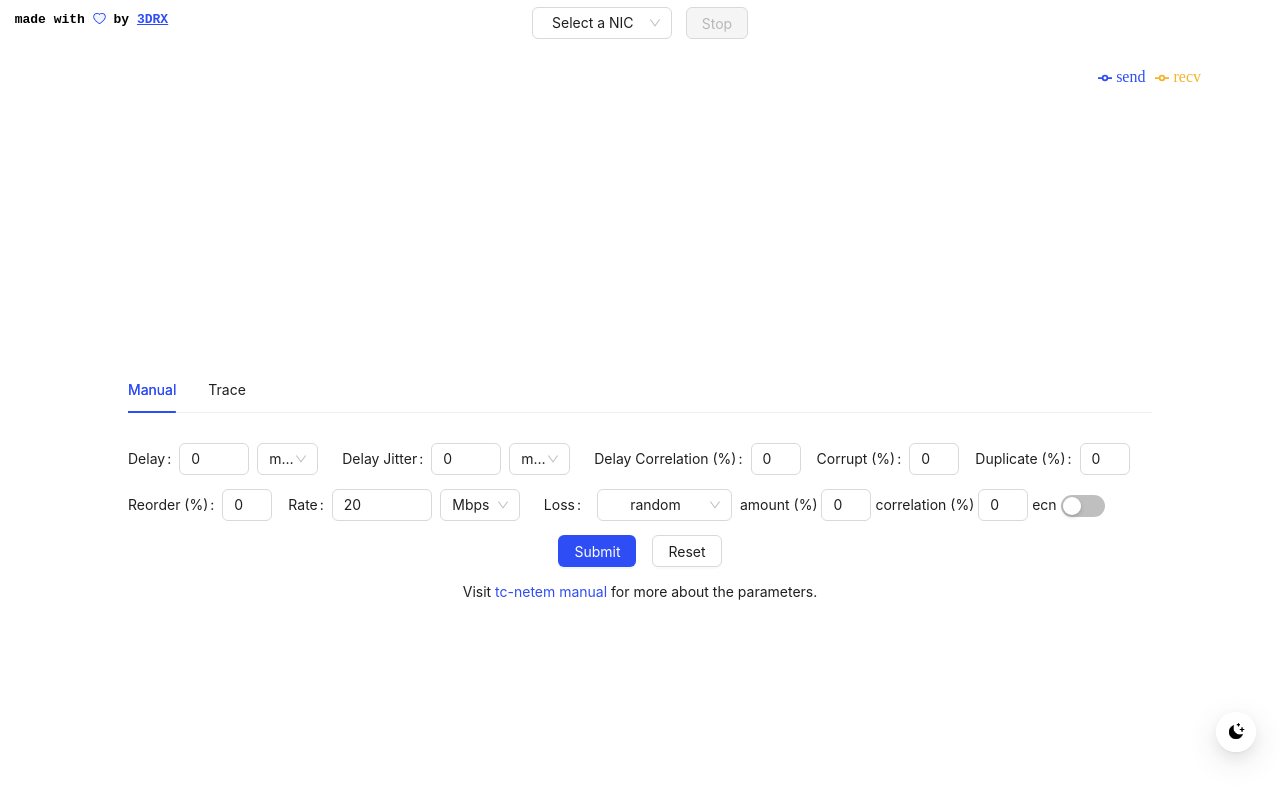
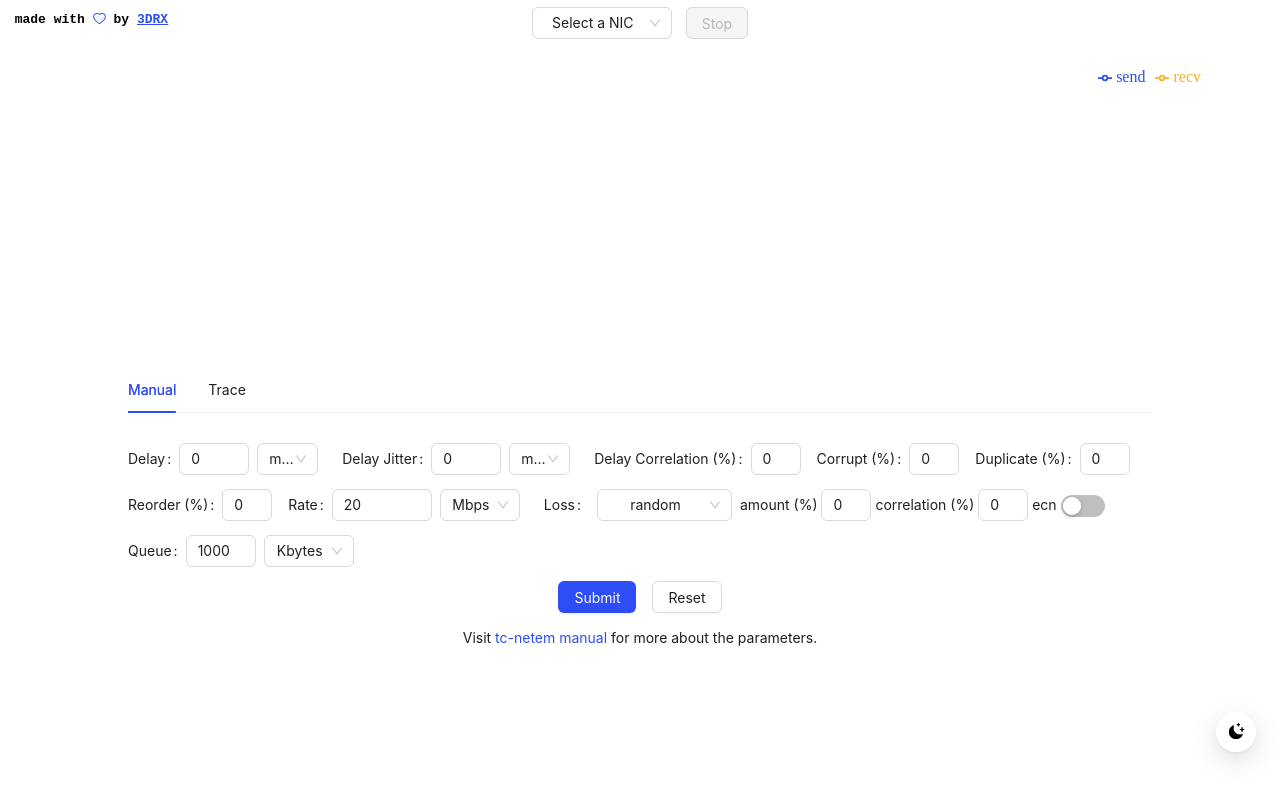
Before and after one commit to 3DRX/tcctl, a React (Vite) app in the folder webui/: page / in a window 1280 px wide. Built offline with nearby package versions, Linux system fonts and the light colour scheme; no server answers.

Commit message:
feat: support pfifo and bfifo queue

```diff
--- a/webui/index.html
+++ b/webui/index.html
@@ -3,7 +3,7 @@
   <head>
     <meta charset="UTF-8" />
     <meta name="viewport" content="width=device-width, initial-scale=1.0" />
-    <title>tcctl 0.2.5</title>
+    <title>tcctl 0.2.6</title>
   </head>
   <body>
     <div id="root"></div>
--- a/webui/package.json
+++ b/webui/package.json
@@ -1,7 +1,7 @@
 {
   "name": "tcctl_webui",
   "private": true,
-  "version": "0.2.5",
+  "version": "0.2.6",
   "type": "module",
   "scripts": {
     "dev": "vite",
--- /dev/null
+++ b/webui/src/components/FormSubComponents/QueueInput.tsx
@@ -0,0 +1,54 @@
+import { useState } from "react";
+import { Buffer, QueueInputProps, QueueValue } from "../FormUtils";
+import { Input, Select } from "antd";
+
+const { Option } = Select;
+
+export const QueueInput: React.FC<QueueInputProps> = ({
+  value = {},
+  onChange,
+}) => {
+  const [number, setNumber] = useState<number>(0);
+  const [unit, setUnit] = useState<Buffer>("Kbytes");
+
+  const triggerChange = (changedValue: QueueValue) => {
+    onChange?.({ number, unit: unit, ...value, ...changedValue });
+  };
+
+  const onNumberChange = (e: React.ChangeEvent<HTMLInputElement>) => {
+    const newNumber = parseInt(e.target.value || "0", 10);
+    if (Number.isNaN(number)) {
+      return;
+    }
+    if (!("number" in value)) {
+      setNumber(newNumber);
+    }
+    triggerChange({ number: newNumber });
+  };
+
+  const onUnitChange = (newUnit: Buffer) => {
+    if (!("unit" in value)) {
+      setUnit(newUnit);
+    }
+    triggerChange({ unit: newUnit });
+  };
+
+  return (
+    <span>
+      <Input
+        type="text"
+        value={value.number || number}
+        onChange={onNumberChange}
+        style={{ width: 70 }}
+      />
+      <Select
+        value={value.unit || unit}
+        style={{ width: 90, margin: "0 8px" }}
+        onChange={onUnitChange}
+      >
+        <Option value="Kbytes">Kbytes</Option>
+        <Option value="packets">packets</Option>
+      </Select>
+    </span>
+  );
+};
--- a/webui/src/components/FormUtils.ts
+++ b/webui/src/components/FormUtils.ts
@@ -46,6 +46,7 @@ export interface LossValue {
 
 export type Rate = "Mbps" | "Kbps";
 export type Delay = "ms" | "s";
+export type Buffer = "packets" | "Kbytes";
 
 export interface RateValue {
   number?: number;
@@ -55,6 +56,11 @@ export interface RateValue {
 export interface DelayValue {
   number?: number;
   unit?: Delay;
+}
+
+export interface QueueValue {
+  number?: number;
+  unit?: Buffer;
 }
 
 export interface PercentageValue {
@@ -69,6 +75,11 @@ export interface RateInputProps {
 export interface MsInputProps {
   value?: DelayValue;
   onChange?: (value: DelayValue) => void;
+}
+
+export interface QueueInputProps {
+  value?: QueueValue;
+  onChange?: (value: QueueValue) => void;
 }
 
 export interface LossInputProps {
@@ -95,6 +106,13 @@ export const checkGe0 = (_: any, value: { number: number }) => {
   return Promise.reject(new Error("must be >= 0"));
 };
 
+export const checkGe100 = (_: any, value: { number: number }) => {
+  if (value.number >= 100) {
+    return Promise.resolve();
+  }
+  return Promise.reject(new Error("must be >= 100"));
+};
+
 export const formItemStyle: React.CSSProperties = {
   marginTop: "1em",
 };
--- a/webui/src/components/NetemForm.tsx
+++ b/webui/src/components/NetemForm.tsx
@@ -1,6 +1,6 @@
 import { Button, Form, Input, Select } from "antd";
 import React, { useState } from "react";
-import { putNetem } from "../utils";
+import { QueueType, putNetem } from "../utils";
 import { NotificationInstance } from "antd/es/notification/interface";
 import { LossInput } from "./LossInput";
 import {
@@ -11,12 +11,14 @@ import {
   RateInputProps,
   RateValue,
   checkGe0,
+  checkGe100,
   checkPercentage,
   formItemStyle,
   getOnFloatNumberChange,
 } from "./FormUtils";
 import { NICPlaceholder } from "../consts";
 import { MsInput } from "./FormSubComponents/MsInput";
+import { QueueInput } from "./FormSubComponents/QueueInput";
 
 const { Option } = Select;
 
@@ -59,6 +61,10 @@ const defalutValues = {
   rate: {
     number: 20,
     unit: "Mbps",
+  },
+  queue: {
+    number: 1000,
+    unit: "Kbytes",
   },
 };
 
@@ -183,6 +189,12 @@ const NetemForm: React.FC<NetemFormProps> = ({ nic, api }) => {
           values.rate.unit === "Kbps"
             ? values.rate.number
             : values.rate.number * 1024,
+        queueType:
+          values.queue.unit === "packets" ? QueueType.pfifo : QueueType.bfifo,
+        queueLimitBytes:
+          values.queue.unit === "Kbytes" ? values.queue.number * 1024 : 0,
+        queueLimitPackets:
+          values.queue.unit === "packets" ? values.queue.number : 0,
       }).catch((err: Error) => {
         api.error({
           message: "Error",
@@ -388,6 +400,14 @@ const NetemForm: React.FC<NetemFormProps> = ({ nic, api }) => {
         >
           <LossInput />
         </Form.Item>
+        <Form.Item
+          name="queue"
+          label="Queue"
+          rules={[{ validator: checkGe100 }]}
+          style={formItemStyle}
+        >
+          <QueueInput />
+        </Form.Item>
         <div
           style={{
             width: "100%",
--- a/webui/src/utils.ts
+++ b/webui/src/utils.ts
@@ -98,6 +98,11 @@ enum NetemDistribution {
   paretonormal = "paretonormal",
 }
 
+export enum QueueType {
+  pfifo = "pfifo",
+  bfifo = "bfifo",
+}
+
 export type NetemForm = {
   nic: string;
   delayMs: number;
@@ -130,9 +135,13 @@ export type NetemForm = {
   slotDelayJitterMs?: number;
   slotPackets?: number;
   slotBytes?: number;
+  queueType?: QueueType;
+  queueLimitBytes?: number;
+  queueLimitPackets?: number;
 };
 
 export async function putNetem(data: NetemForm) {
+  console.log(data);
   const response = await fetch(
     `http://${window.location.hostname}:${SERVERPORT}/api/v2/netem`,
     {
```
Also changed, not shown: 1 other file (tests, documents, lock files or other folders).
